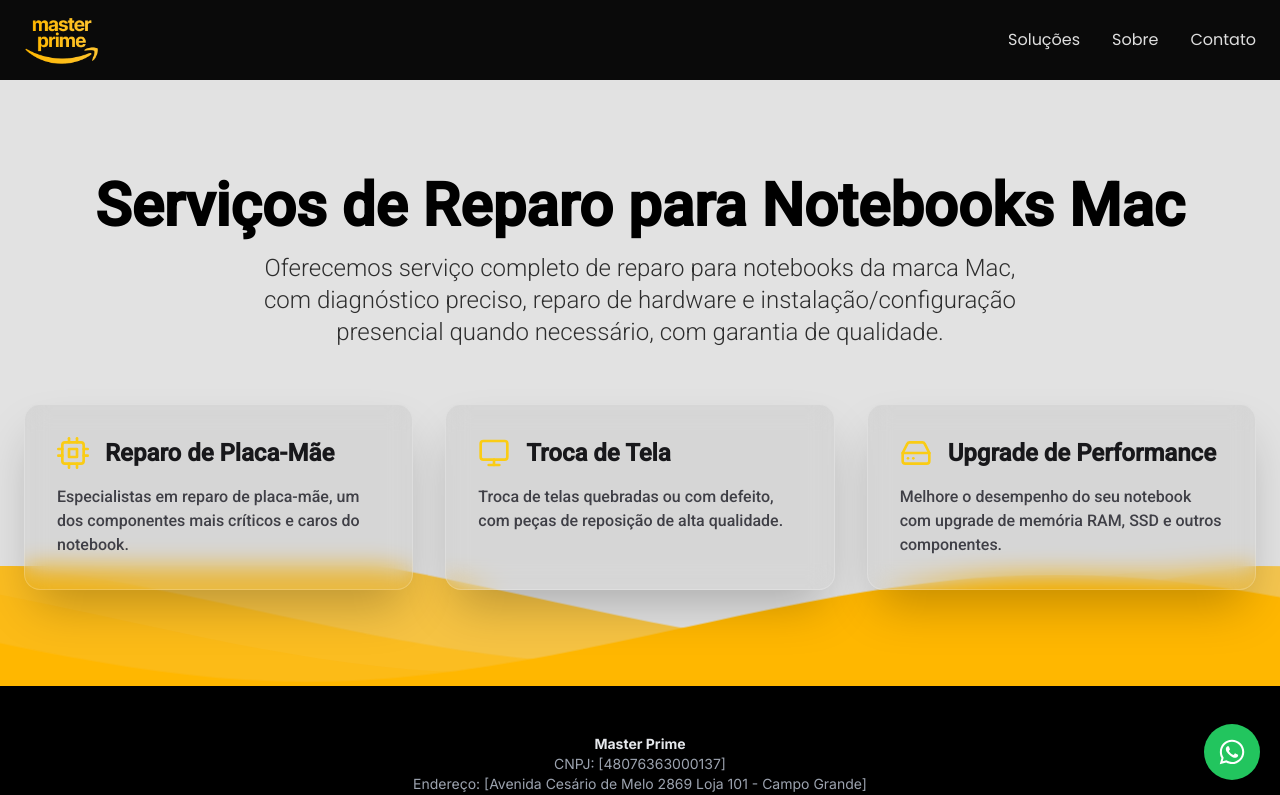
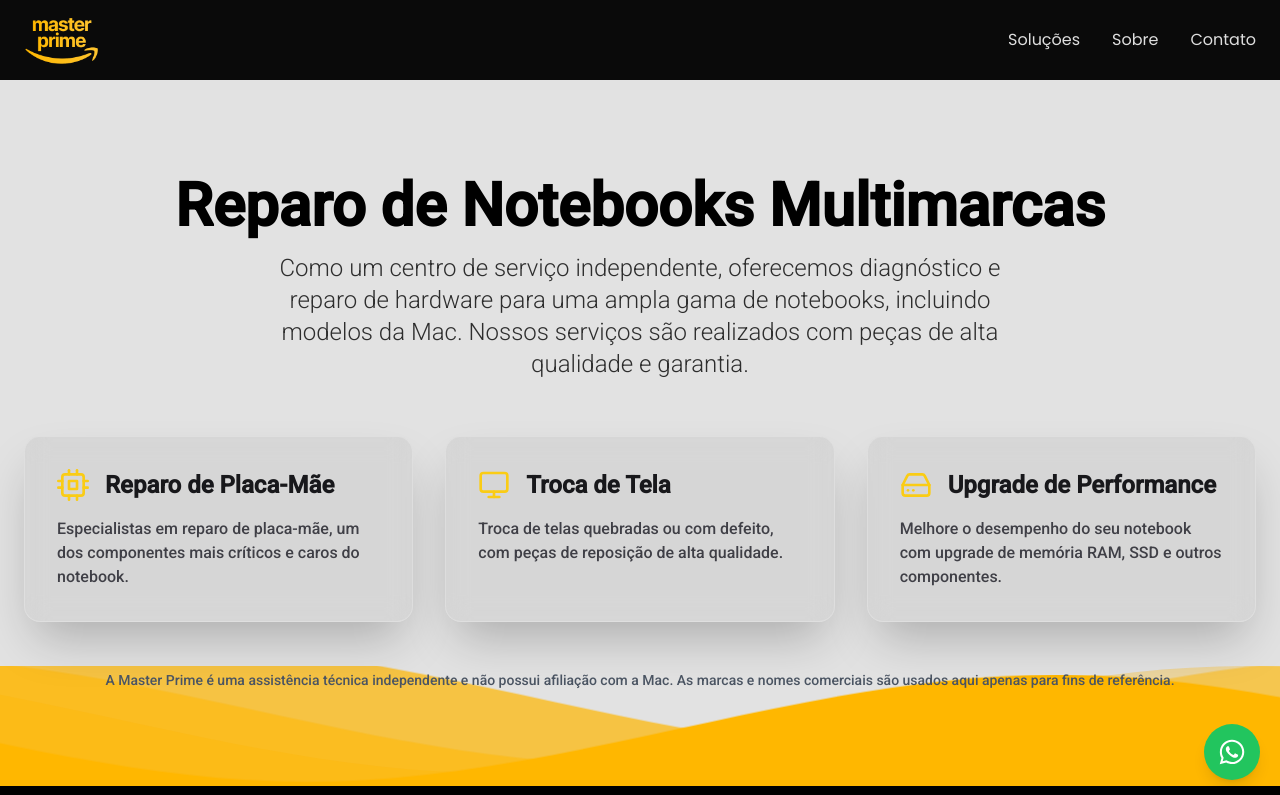
Before and after one commit to tteuw00111111/master-prime-website, a Next.js app: page /services/notebooks/mac in a window 1280 px wide. Shown: the top 795 px of the page. Built offline with nearby package versions, Linux system fonts and the light colour scheme.

Commit message:
anti google

```diff
--- a/src/components/NotebookPage.tsx
+++ b/src/components/NotebookPage.tsx
@@ -37,10 +37,10 @@
         <div className="container mx-auto px-6 relative z-10">
           <header className="text-center mb-14">
             <h2 className="text-5xl md:text-6xl font-semibold text-black leading-none">
-              Serviços de Reparo para Notebooks {brandName}
+              Reparo de Notebooks Multimarcas
             </h2>
             <p className="text-black/80 text-xl md:text-2xl font-light mt-4 max-w-3xl mx-auto">
-              Oferecemos serviço completo de reparo para notebooks da marca {brandName}, com diagnóstico preciso, reparo de hardware e instalação/configuração presencial quando necessário, com garantia de qualidade.
+              Como um centro de serviço independente, oferecemos diagnóstico e reparo de hardware para uma ampla gama de notebooks, incluindo modelos da {brandName}. Nossos serviços são realizados com peças de alta qualidade e garantia.
             </p>
           </header>
           <div className="grid grid-cols-1 md:grid-cols-2 lg:grid-cols-3 gap-8">
@@ -56,6 +56,11 @@
               </div>
             ))}
           </div>
+          <div className="text-center mt-12">
+            <p className="text-sm text-gray-600">
+                A Master Prime é uma assistência técnica independente e não possui afiliação com a {brandName}. As marcas e nomes comerciais são usados aqui apenas para fins de referência.
+            </p>
+          </div>
         </div>
       </section>
       <Footer />
```
